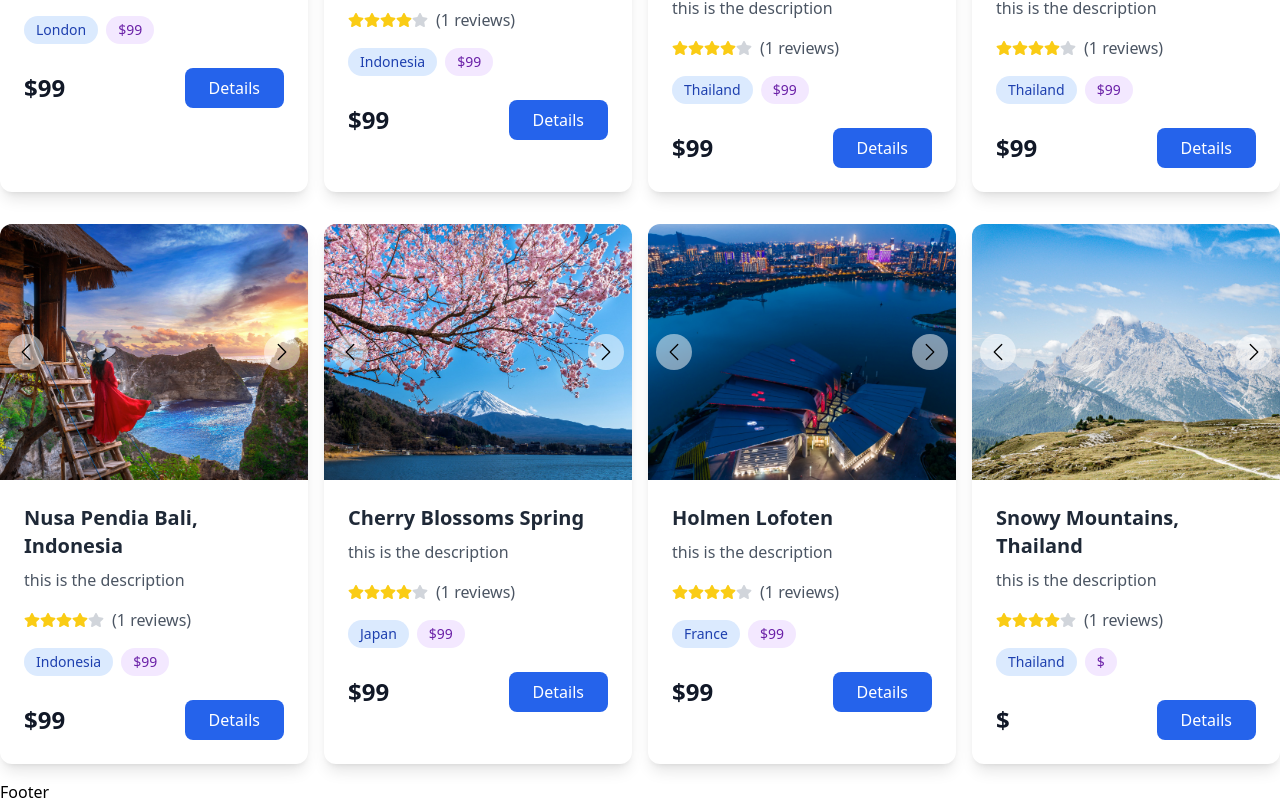
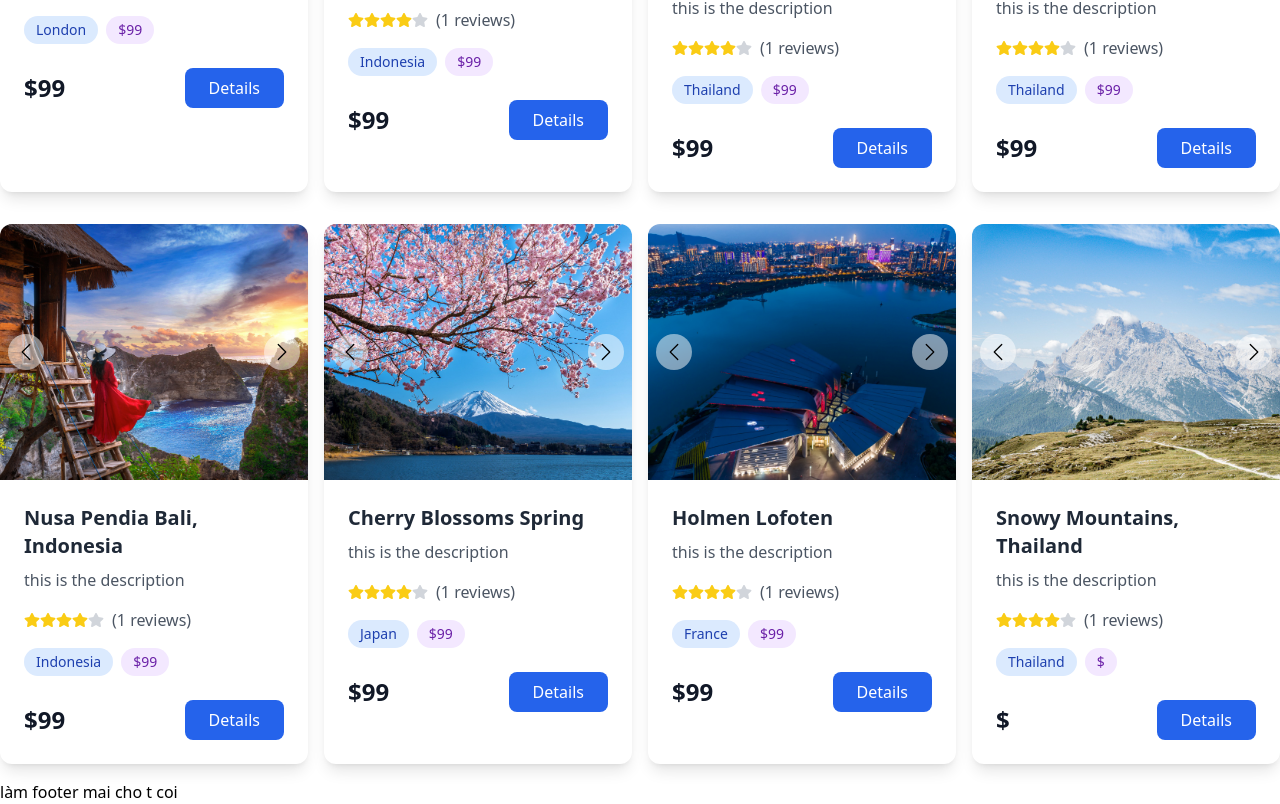
Before and after one commit to buiquangkiet-0901/client, a React (Create React App) app: page /home in a window 1280 px wide. Shown: the part 1272-2076 px from the top of the page. Built offline with nearby package versions, Linux system fonts and the light colour scheme.

Commit message:
mai là phải có footer!!!

```diff
--- a/src/components/Footer/Footer.js
+++ b/src/components/Footer/Footer.js
@@ -2,7 +2,9 @@ import React from 'react'
 
 function Footer() {
   return (
-    <div>Footer</div>
+    <div>
+      làm footer mai cho t coi
+    </div>
   )
 }
 
```
